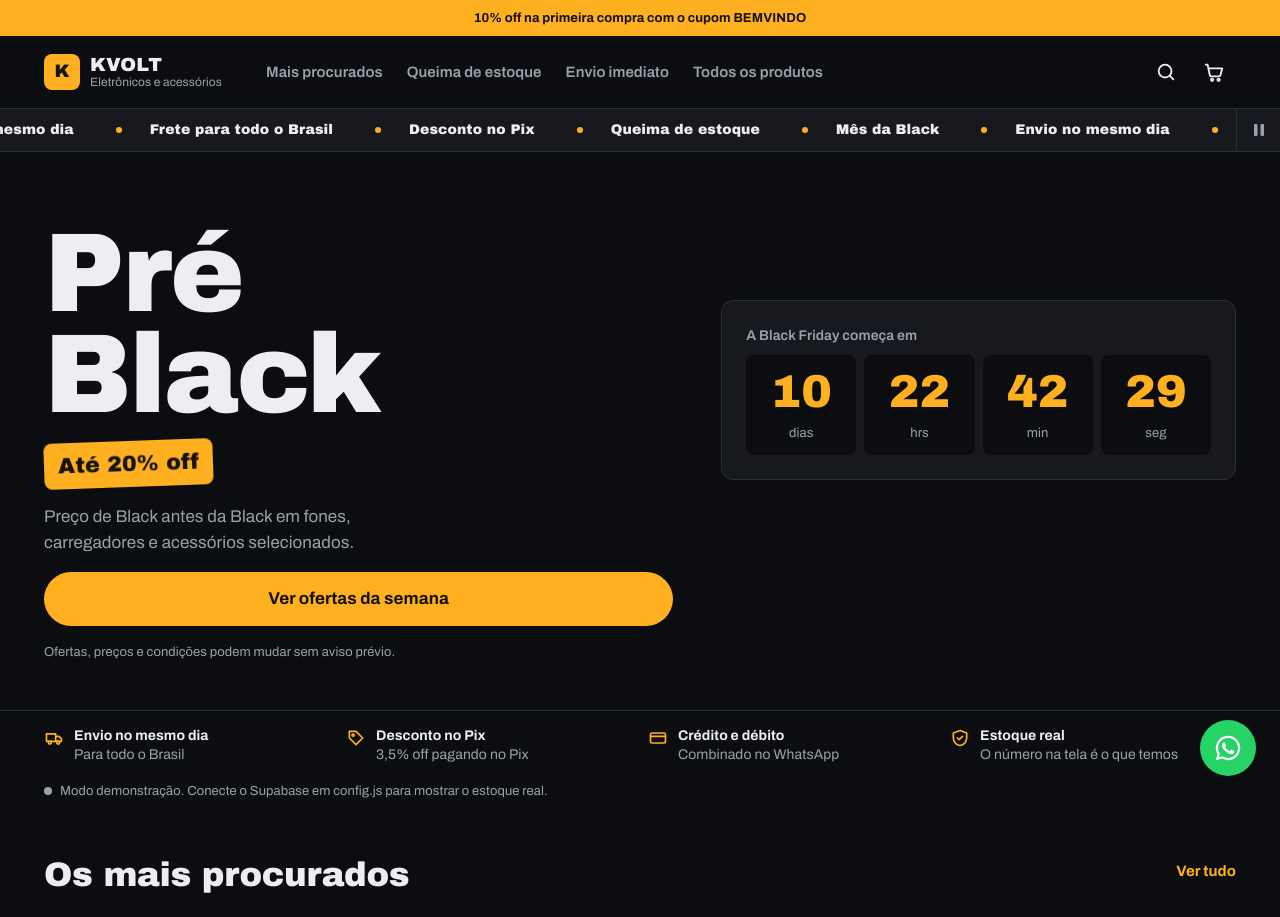
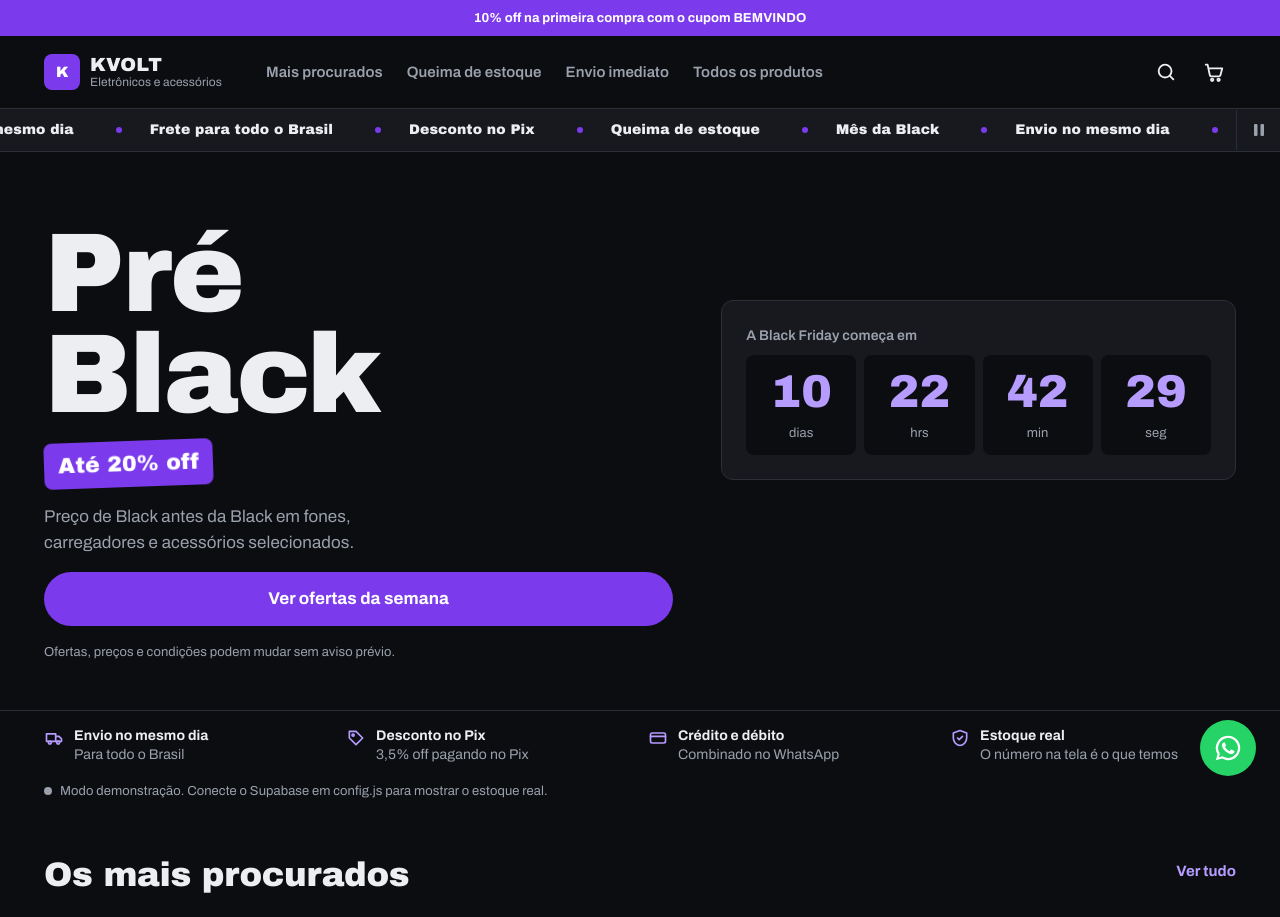
Before and after one commit to RL-Solutions/r15-eletronics, a plain HTML site: page index.html in a window 1280 px wide. Shown: the top 917 px of the page. Drawn offline with Linux system fonts and the light colour scheme.

Commit message:
Marca R15 Eletronics com roxo e preto em styles.css
Co-Authored-By: Claude Opus 5.5 <noreply@anthropic.com>

```diff
--- a/styles.css
+++ b/styles.css
@@ -11,9 +11,10 @@
   --hairline: #2a2e36;
   --text: #eceef1;
   --muted: #9aa1ad;
-  --accent: #ffb020;
-  --accent-press: #f0a000;
-  --on-accent: #17130a;
+  --accent: #7c3aed;       /* roxo da marca (preenchimentos) */
+  --accent-press: #6d28d9;
+  --accent-text: #b69cff;  /* roxo claro para texto/ícones no fundo preto */
+  --on-accent: #ffffff;
   --up: #2fd98c;          /* preço no Pix / economia */
   --down: #ff6b70;        /* estoque baixo (texto) */
   --down-bg: #c4313a;     /* selo de desconto (branco 5.3:1) */
@@ -81,7 +82,7 @@ button, .btn, .chip, .bottom-nav a, .icon-btn {
 }
 .skip-link:focus { top: 8px; }
 
-:focus-visible { outline: 2px solid var(--accent); outline-offset: 2px; }
+:focus-visible { outline: 2px solid var(--accent-text); outline-offset: 2px; }
 
 .num { font-variant-numeric: tabular-nums; }
 
@@ -101,8 +102,8 @@ button, .btn, .chip, .bottom-nav a, .icon-btn {
 .logo { display: flex; align-items: center; gap: 10px; text-decoration: none; min-width: 0; }
 .logo__mark {
   display: grid; place-items: center; flex: none;
-  width: 36px; height: 36px; border-radius: var(--r-md);
-  background: var(--accent); color: var(--on-accent); font-family: var(--display); font-size: 18px;
+  min-width: 36px; height: 36px; padding: 0 6px; border-radius: var(--r-md);
+  background: var(--accent); color: var(--on-accent); font-family: var(--display); font-size: 15px; letter-spacing: -.02em;
 }
 .logo__text { display: flex; flex-direction: column; line-height: 1.1; min-width: 0; }
 .logo__text strong { font-family: var(--display); font-size: 19px; font-weight: 400; letter-spacing: .01em; }
@@ -171,7 +172,7 @@ button, .btn, .chip, .bottom-nav a, .icon-btn {
 .countdown__label { font-size: 14px; font-weight: 600; color: var(--muted); margin-bottom: var(--s2); }
 .countdown__grid { display: grid; grid-template-columns: repeat(4, 1fr); gap: var(--s2); }
 .countdown__grid div { background: var(--canvas); border-radius: var(--r-md); padding: 10px 4px; text-align: center; }
-.countdown__grid span { display: block; font-family: var(--display); font-size: 30px; line-height: 1.2; font-variant-numeric: tabular-nums; color: var(--accent); }
+.countdown__grid span { display: block; font-family: var(--display); font-size: 30px; line-height: 1.2; font-variant-numeric: tabular-nums; color: var(--accent-text); }
 .countdown__grid small { font-size: 13px; color: var(--muted); }
 
 /* ---------- Botões ---------- */
@@ -195,7 +196,7 @@ button, .btn, .chip, .bottom-nav a, .icon-btn {
 /* ---------- Vantagens ---------- */
 .perks { list-style: none; margin: 0; padding: var(--s4) 0 0; display: grid; grid-template-columns: 1fr 1fr; gap: var(--s3) var(--s4); }
 .perks li { display: flex; gap: 10px; align-items: flex-start; font-size: 14px; line-height: 1.35; }
-.perks svg { flex: none; width: 20px; height: 20px; margin-top: 1px; fill: none; stroke: var(--accent); stroke-width: 2; stroke-linecap: round; stroke-linejoin: round; }
+.perks svg { flex: none; width: 20px; height: 20px; margin-top: 1px; fill: none; stroke: var(--accent-text); stroke-width: 2; stroke-linecap: round; stroke-linejoin: round; }
 .perks strong { display: block; font-weight: 700; }
 .perks span { color: var(--muted); }
 
@@ -207,7 +208,7 @@ button, .btn, .chip, .bottom-nav a, .icon-btn {
 .section { padding: var(--s6) 0 var(--s2); }
 .section__head { display: flex; align-items: end; justify-content: space-between; gap: var(--s3); margin-bottom: var(--s4); }
 .section__head h2 { font-family: var(--display); font-weight: 400; font-size: 26px; letter-spacing: -.01em; }
-.section__link { flex: none; white-space: nowrap; color: var(--accent); font-weight: 700; font-size: 15px; text-decoration: none; min-height: 44px; display: inline-flex; align-items: center; }
+.section__link { flex: none; white-space: nowrap; color: var(--accent-text); font-weight: 700; font-size: 15px; text-decoration: none; min-height: 44px; display: inline-flex; align-items: center; }
 .section__sub { color: var(--muted); font-size: 15px; margin-top: var(--s2); max-width: 40ch; }
 
 .section--flash { background: var(--surface); border-block: 1px solid var(--hairline); margin-top: var(--s6); padding-bottom: var(--s4); }
@@ -237,7 +238,7 @@ button, .btn, .chip, .bottom-nav a, .icon-btn {
 }
 .card__media { position: relative; aspect-ratio: 1; background: var(--surface-2); display: grid; place-items: center; overflow: hidden; }
 .card__media img { width: 100%; height: 100%; object-fit: cover; transition: transform 400ms var(--ease-out); }
-.card__media svg { width: 44%; height: 44%; fill: none; stroke: var(--accent); stroke-width: 1.4; stroke-linecap: round; stroke-linejoin: round; }
+.card__media svg { width: 44%; height: 44%; fill: none; stroke: var(--accent-text); stroke-width: 1.4; stroke-linecap: round; stroke-linejoin: round; }
 .card__tags { position: absolute; top: var(--s2); left: var(--s2); right: var(--s2); display: flex; flex-wrap: wrap; gap: var(--s1); }
 .tag { font-size: 12px; font-weight: 700; line-height: 1; padding: 5px 7px; border-radius: var(--r-sm); background: var(--canvas); color: var(--text); font-variant-numeric: tabular-nums; }
 .tag--off { background: var(--down-bg); color: #fff; }
@@ -266,7 +267,7 @@ button, .btn, .chip, .bottom-nav a, .icon-btn {
 .card__btn { margin-top: var(--s3); width: 100%; min-height: 44px; font-size: 14px; padding-inline: var(--s3); }
 .card.is-out .card__media > :not(.card__tags) { opacity: .35; }
 .card.is-updated { animation: pulse-ring 1.2s var(--ease-out); }
-@keyframes pulse-ring { 30% { box-shadow: 0 0 0 2px var(--accent); } }
+@keyframes pulse-ring { 30% { box-shadow: 0 0 0 2px var(--accent-text); } }
 
 /* Card da queima de estoque (horizontal) */
 .card--flash { flex-direction: row; }
@@ -281,7 +282,7 @@ button, .btn, .chip, .bottom-nav a, .icon-btn {
   font: inherit; font-size: 16px; /* 16px evita zoom automático no iOS */
 }
 .search input::placeholder { color: #737a86; }
-.search input:focus { outline: 2px solid var(--accent); outline-offset: 0; border-color: transparent; }
+.search input:focus { outline: 2px solid var(--accent-text); outline-offset: 0; border-color: transparent; }
 
 .chips { display: flex; gap: var(--s2); overflow-x: auto; overscroll-behavior-x: contain; scrollbar-width: none; margin: 0 calc(var(--gutter) * -1) var(--s4); padding: 2px var(--gutter); }
 .chips::-webkit-scrollbar { display: none; }
@@ -326,7 +327,7 @@ button, .btn, .chip, .bottom-nav a, .icon-btn {
   background: none; border: 0; text-decoration: none; color: var(--muted); font-size: 12px; font-weight: 600; cursor: pointer;
   transition: color 150ms var(--ease-out);
 }
-.bottom-nav a:active, .bottom-nav button:active { color: var(--accent); }
+.bottom-nav a:active, .bottom-nav button:active { color: var(--accent-text); }
 .bottom-nav .badge { top: 6px; right: calc(50% - 22px); }
 
 /* ---------- Carrinho (bottom sheet) ---------- */
@@ -350,7 +351,7 @@ button, .btn, .chip, .bottom-nav a, .icon-btn {
 .cart-list { list-style: none; margin: 0; padding: 0; }
 .cart-item { display: grid; grid-template-columns: 64px 1fr; gap: var(--s3); padding: var(--s3) 0; border-bottom: 1px solid var(--hairline); }
 .cart-item__img { width: 64px; height: 64px; border-radius: var(--r-md); background: var(--surface-2); display: grid; place-items: center; overflow: hidden; }
-.cart-item__img svg { width: 60%; fill: none; stroke: var(--accent); stroke-width: 1.5; }
+.cart-item__img svg { width: 60%; fill: none; stroke: var(--accent-text); stroke-width: 1.5; }
 .cart-item__img img { width: 100%; height: 100%; object-fit: cover; }
 .cart-item__name { font-size: 15px; font-weight: 600; line-height: 1.3; }
 .cart-item__meta { font-size: 13px; color: var(--muted); font-variant-numeric: tabular-nums; }
@@ -428,7 +429,7 @@ button, .btn, .chip, .bottom-nav a, .icon-btn {
 /* Hover só onde existe mouse de verdade */
 @media (hover: hover) and (pointer: fine) {
   .icon-btn:hover { background: var(--surface); }
-  .btn--primary:hover:not([disabled]) { background: #ffbe45; }
+  .btn--primary:hover:not([disabled]) { background: #8b5cf6; }
   .btn--secondary:hover { background: var(--hairline); }
   .chip:hover:not([aria-pressed="true"]) { border-color: #3a3f49; }
   .header__nav a:hover { color: var(--text); }
```
